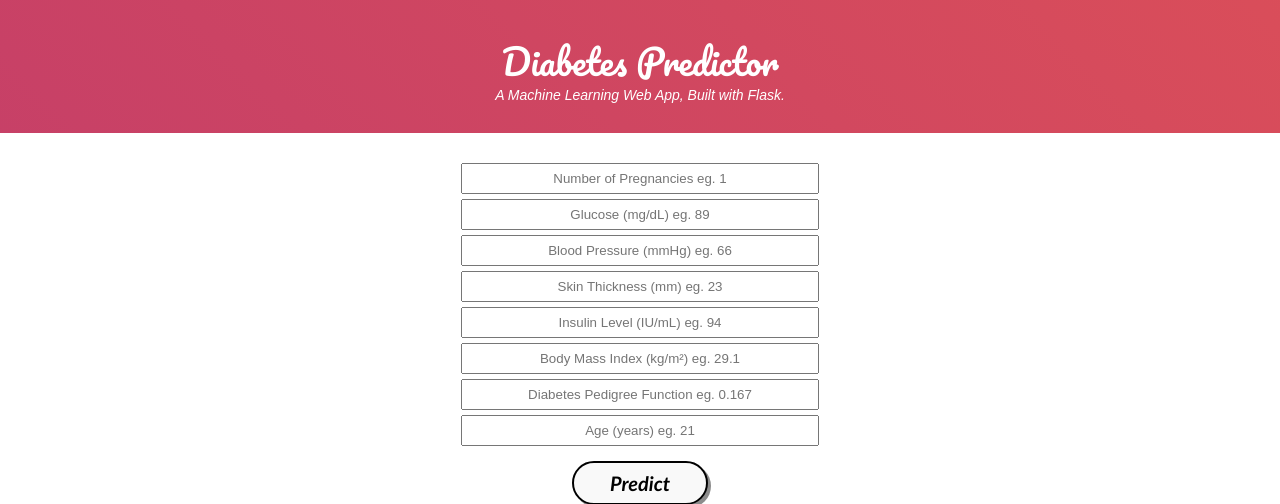
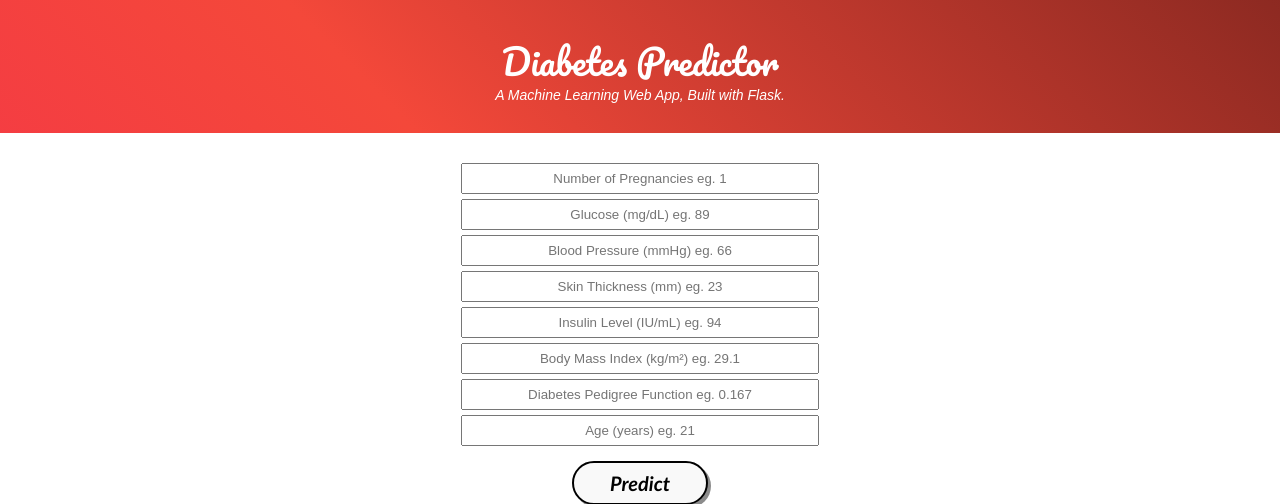
Before and after one commit to ritikmaheshwari29/Diabetes-Prediction-App, a Flask app: page / in a window 1280 px wide. Shown: the top 504 px of the page. Run offline with Flask 2, Linux system fonts and the light colour scheme; parts of the project's set-up code (start-up, migrations or seed data) failed here and were passed over; some libraries are stand-ins or nearby versions.

Commit message:
Update styles.css

```diff
--- a/static/styles.css
+++ b/static/styles.css
@@ -18,7 +18,7 @@ body{
 .container{
     padding: 30px;
 	position: relative;
-	background: linear-gradient(45deg, #443B96, #bd396e, #eb5a4d);
+	background: linear-gradient(45deg, #0d092c, #F60B68, #F4483A , #000000);
 	background-size: 500% 500%;
 	animation: change-gradient 10s ease-in-out infinite;
 }
```
